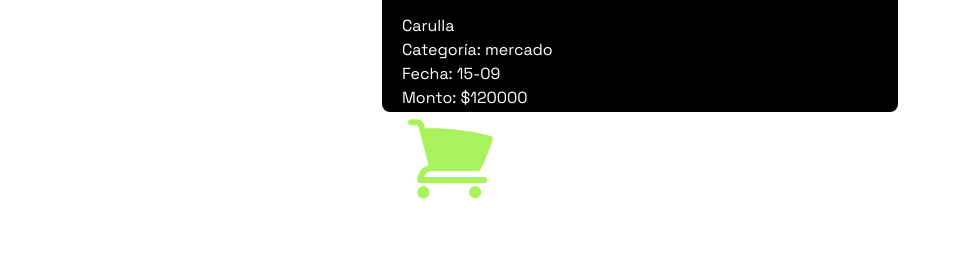
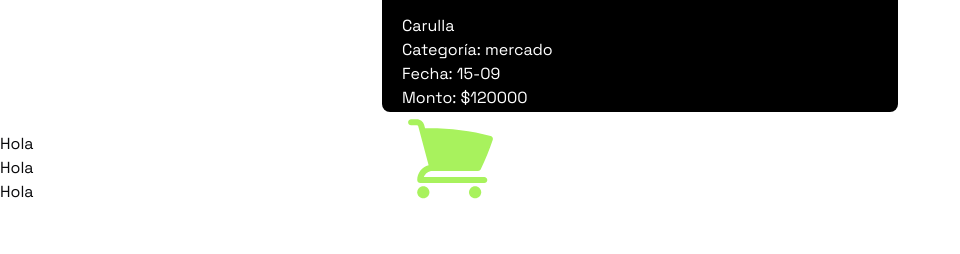
Before and after one commit to yabuJunn/CapyWeb, a React (Vite) app: page /#/expenses-and-increase in a window 1280 px wide. Shown: the part 1840-2094 px from the top of the page, without its empty margins (0-960 px from the left). Built offline with nearby package versions, Linux system fonts and the light colour scheme; a web font is replaced by a local one.

Commit message:
update grid created

```diff
--- a/package.json
+++ b/package.json
@@ -14,6 +14,7 @@
     "@radix-ui/react-progress": "^1.1.0",
     "@radix-ui/react-select": "^2.1.2",
     "@reduxjs/toolkit": "^2.2.7",
+    "capyweb": "file:",
     "class-variance-authority": "^0.7.0",
     "clsx": "^2.1.1",
     "d3": "^7.9.0",
--- /dev/null
+++ b/src/pages/IncomeAndIncrease/ExpensesAndIncome.css
@@ -0,0 +1,21 @@
+.container {  display: grid;
+    grid-template-columns: 1.4fr 1.2fr;
+    grid-template-rows: repeat(2, 1fr);
+    gap: 9px 9px;
+    grid-auto-flow: row;
+}
+
+.main-div {
+    grid-area: 1 / 1 / 2 / 3;
+    background-color: blue;
+}
+
+.right-div {
+    grid-area: 2 / 2 / 3 / 3;
+    background-color: blanchedalmond;
+}
+
+.left-div {
+    grid-area: 2 / 1 / 3 / 2;
+    background-color: blueviolet;
+}
--- a/src/pages/IncomeAndIncrease/ExpensesAndIncome.tsx
+++ b/src/pages/IncomeAndIncrease/ExpensesAndIncome.tsx
@@ -3,17 +3,20 @@ import { ExpensesGraphic } from "../../components/dashboardPageComponents/expens
 import { PieChartGraphic } from "../../components/dashboardPageComponents/expensesAndIncomeScreenComponents/PieChart/PieChartGraphic";
 import { History } from "../../components/dashboardPageComponents/expensesAndIncomeScreenComponents/History/History";
 
-
 export const ExpensesAndIncome = () => {
   return (
-    <div className='page'>
-        <h1>Income and Increase</h1>
-        <ExpensesGraphic />
-        <PieChartGraphic />
-        <ExpensePlanner />
-        <History />
+    <div className="page">
+      <h1>Income and Increase</h1>
+      <ExpensesGraphic />
+      <PieChartGraphic />
+      <ExpensePlanner />
+      <History />
 
-
+      <div className="container">
+        <div className="main-div">Hola</div>
+        <div className="right-div">Hola</div>
+        <div className="left-div">Hola</div>
+      </div>
     </div>
   );
-}
+};
```
Also changed, not shown: 1 other file (tests, documents, lock files or other folders).
